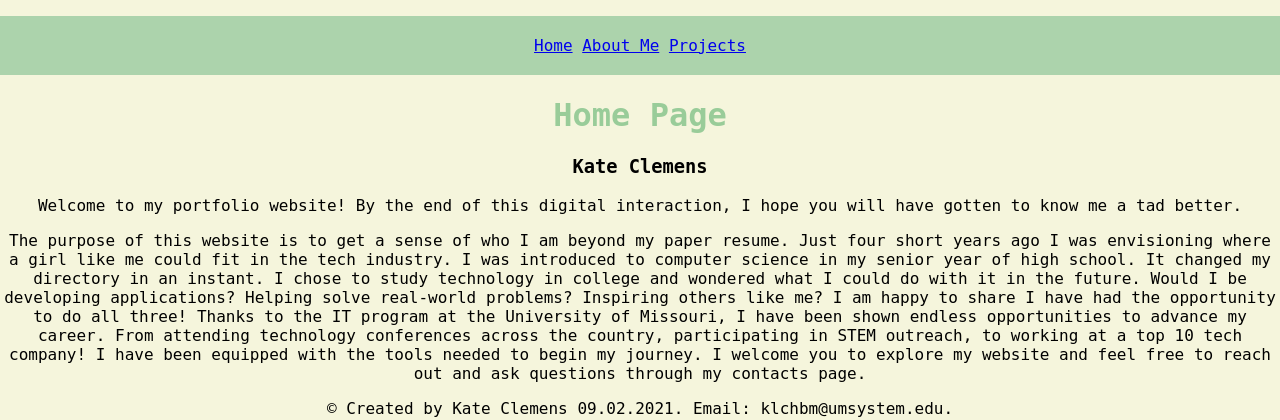
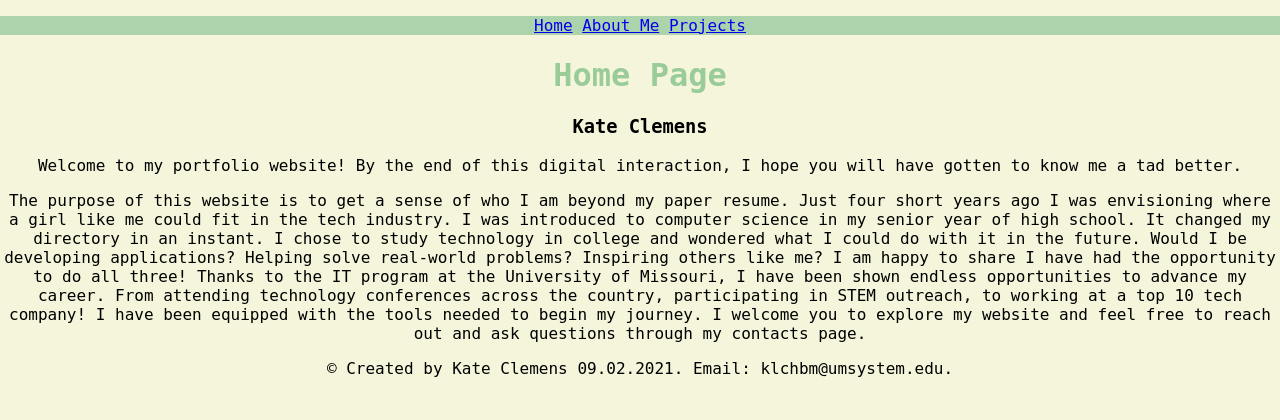
Before and after one commit to klchbm/klchbm.github.io, a PHP site: page / in a window 1280 px wide. Shown: the top 420 px of the page. Run offline with PHP 8.4, Linux system fonts and the light colour scheme.

Commit message:
Add files via upload

```diff
--- a/islt_7310/nav.css
+++ b/islt_7310/nav.css
@@ -9,12 +9,13 @@ body{
     color: #fff;
     list-style: none;
     text-align: center;
-    padding: 20px 0 20px 0;
+    padding: 0;
 }
 
 .nav > li {
     display: inline-block;
     padding-right: 0 25px 0 25px;
+    color: #fff;
 }
 
 .nav > a {
```
